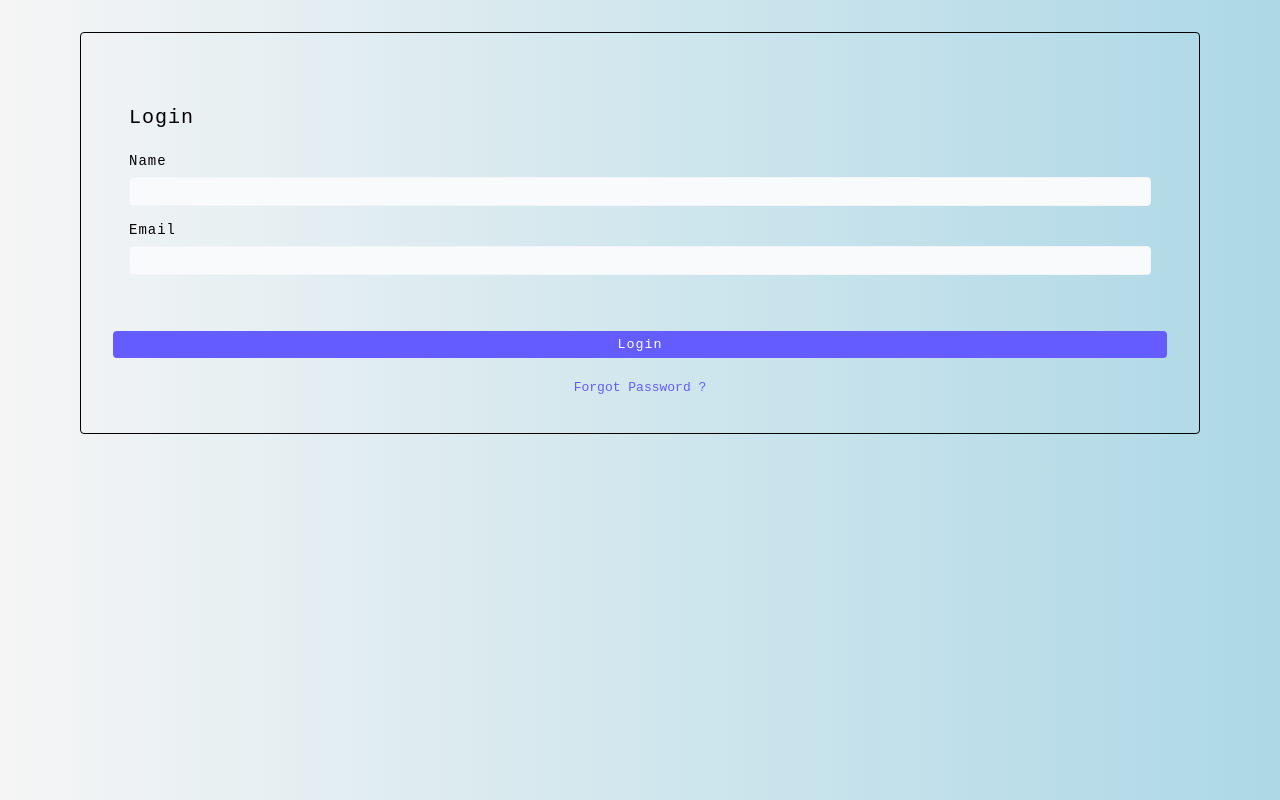
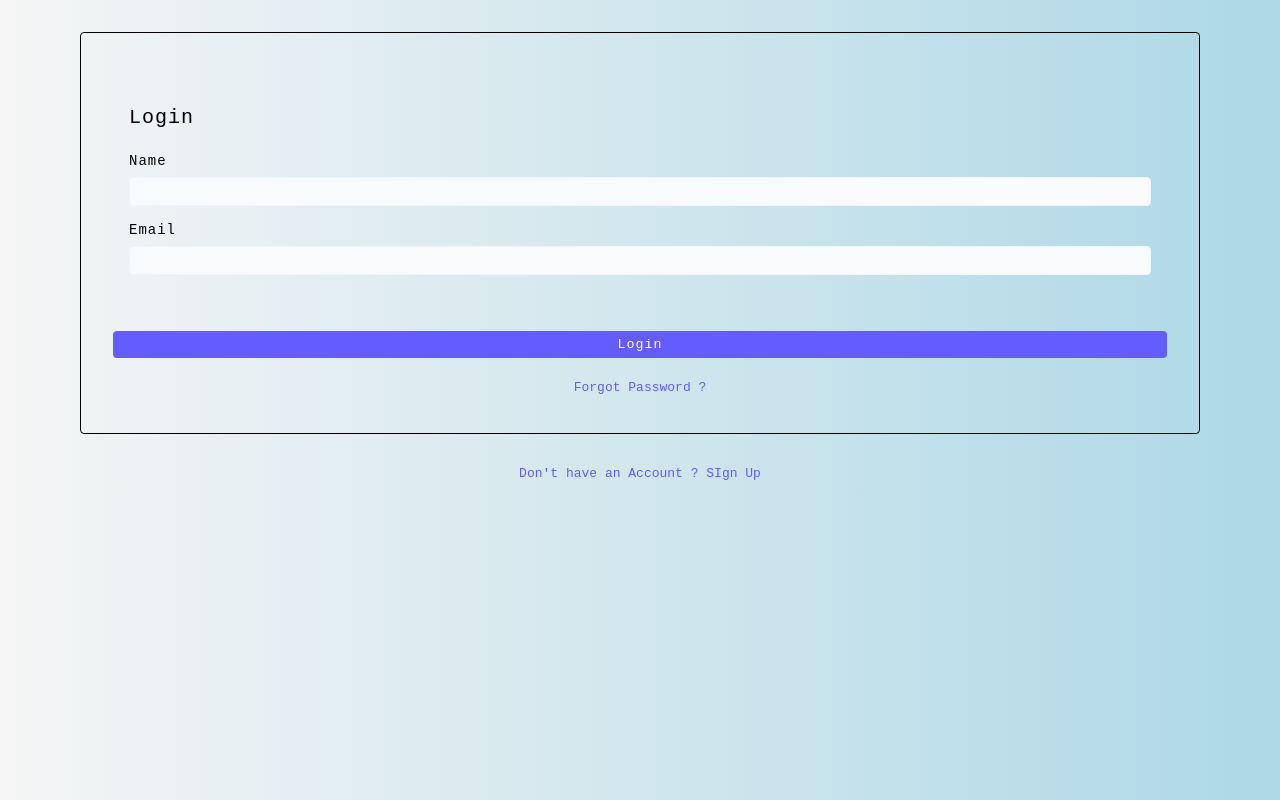
Before and after one commit to Legendary-Folah/ReactAuthwithFireBase, a React (Create React App) app: page / in a window 1280 px wide. Built offline with nearby package versions, Linux system fonts and the light colour scheme.

Commit message:
updated css

```diff
--- a/src/App.css
+++ b/src/App.css
@@ -139,3 +139,8 @@ body {
   color: var(--primary-500);
   text-align: center;
 }
+
+.sign-up {
+  text-align: center;
+  color: var(--primary-500);
+}
--- a/src/App.js
+++ b/src/App.js
@@ -6,6 +6,7 @@ const handleSubmit = e => {
 }
 
   return (
+    <>
     <div className='App'>
         <form className='form'>
             <h5>Login</h5>
@@ -44,6 +45,10 @@ const handleSubmit = e => {
         </button>
         <div className='forget'>Forgot Password ?</div>
     </div>
+    <div className='sign-up'>
+        Don't have an Account ? SIgn Up
+    </div>
+    </>
   );
 }
 
```
